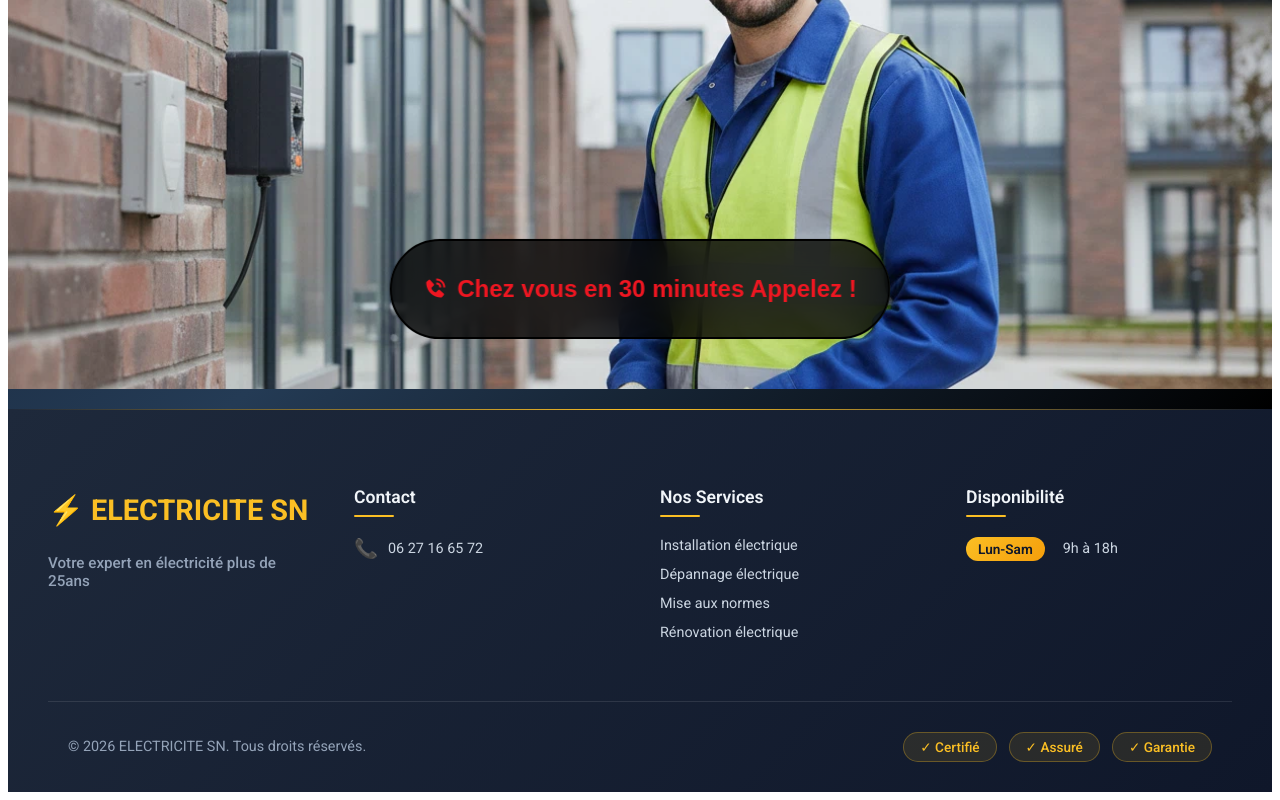
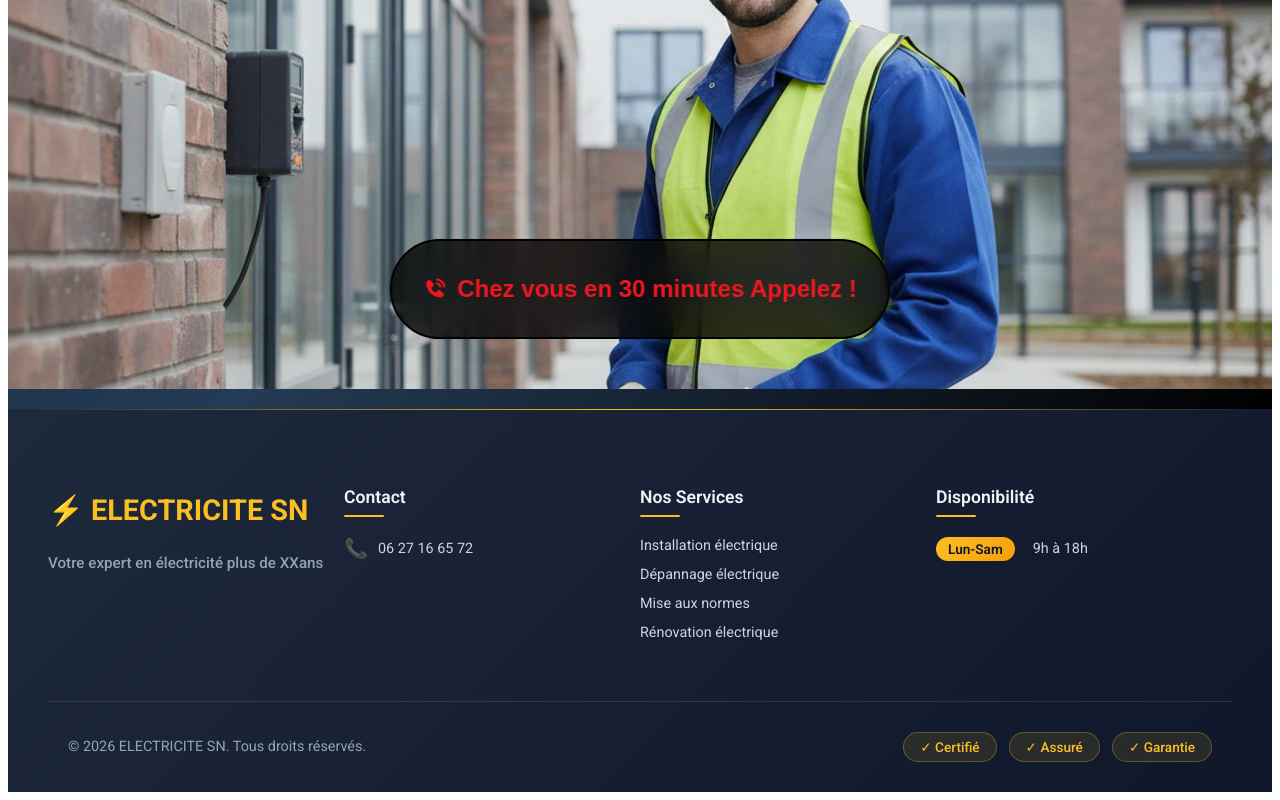
Before and after one commit to Matoky18/Clone-site-julien--sn, a React (Vite) app: page / in a window 1280 px wide. Shown: the part 3204-4004 px from the top of the page. Built offline with nearby package versions, Linux system fonts and the light colour scheme; a web font is replaced by a local one.

Commit message:
footer set

```diff
--- a/src/Pages/Footer/Footer.css
+++ b/src/Pages/Footer/Footer.css
@@ -27,8 +27,8 @@
     margin: 0 auto;
     display: grid;
     grid-template-columns: repeat(auto-fit, minmax(250px, 1fr));
-    column-gap: clamp(20px, 4vw, 40px);
-    row-gap: clamp(24px, 4vw, 40px);
+    /* column-gap: clamp(20px, 4vw, 40px); */
+    row-gap: clamp(10px, 2vw, 40px);
     padding-bottom: clamp(24px, 4vw, 40px);
 }
 
--- a/src/Pages/Footer/Footer.jsx
+++ b/src/Pages/Footer/Footer.jsx
@@ -8,7 +8,7 @@ const Footer = () => {
         {/* Section principale */}
         <div className="footer-section footer-main">
           <h2 className="footer-logo">⚡ ELECTRICITE SN</h2>
-          <p className="footer-tagline">Votre expert en électricité plus de 25ans</p>
+          <p className="footer-tagline">Votre expert en électricité plus de XXans</p>
         </div>
 
         {/* Contact */}
```
